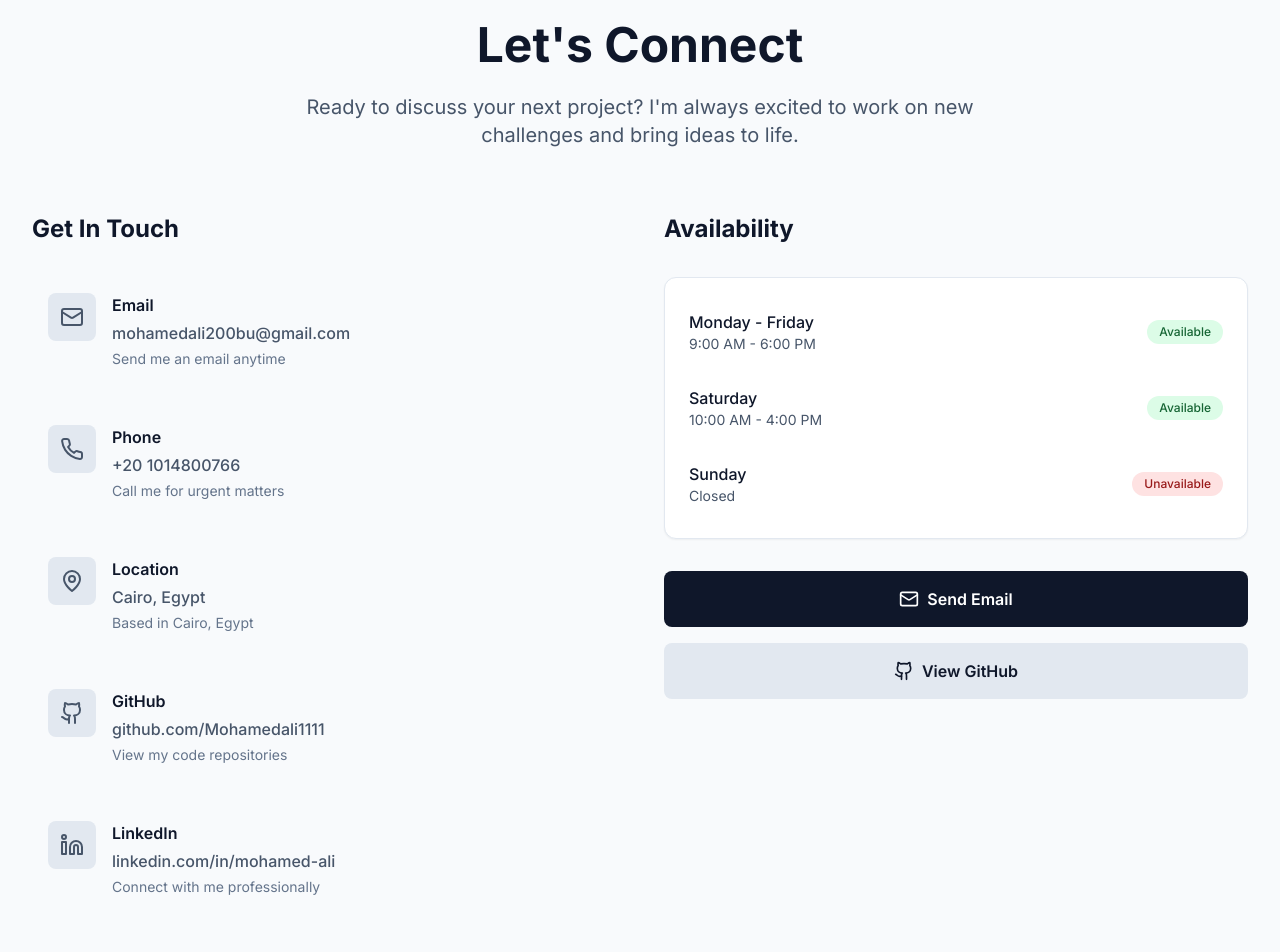
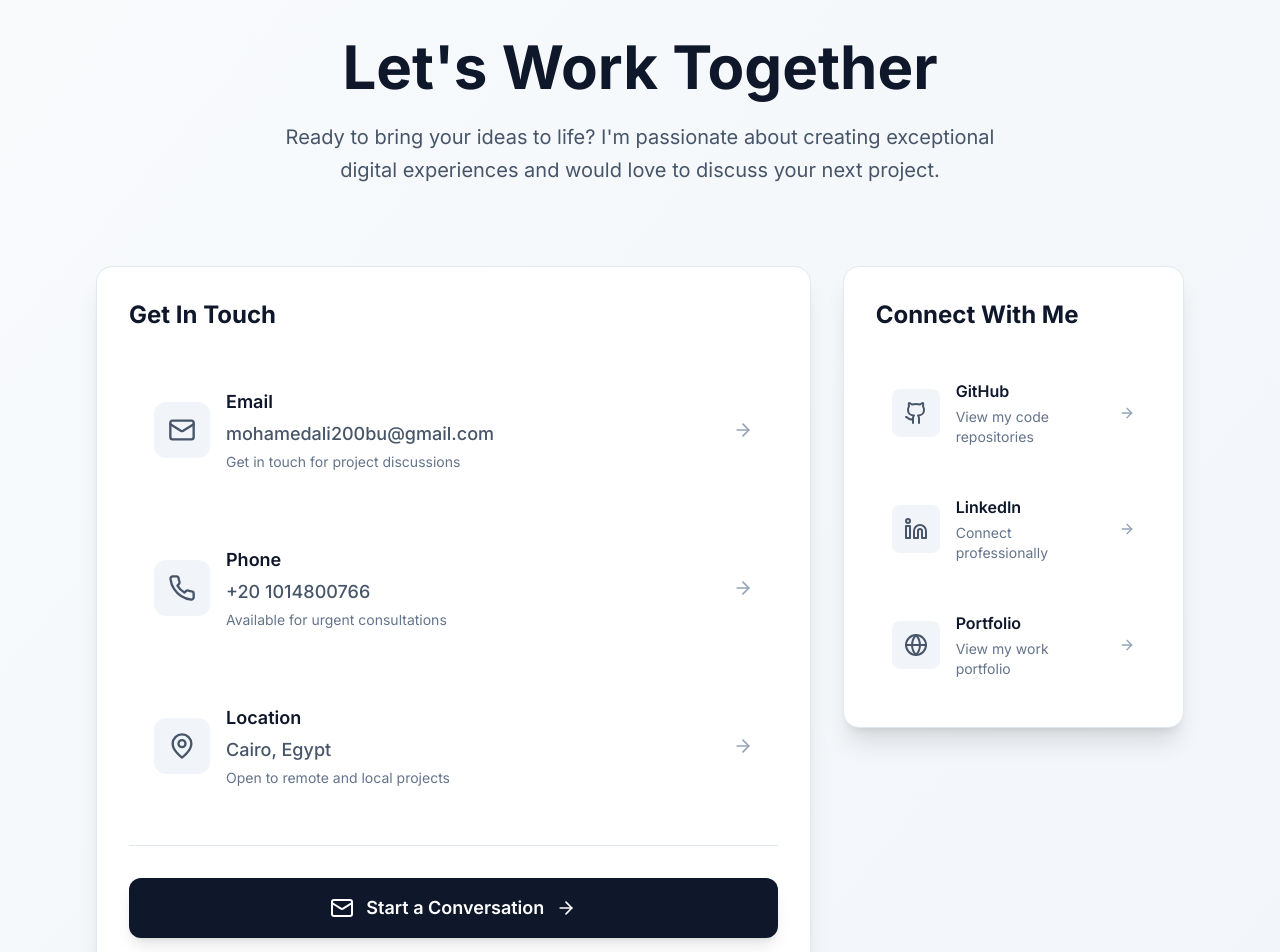
Before and after one commit to Mohamedali1111/usam_innovate_program_frontend, a React (Vite) app: page / in a window 1280 px wide. Shown: the part 8860-9812 px from the top of the page. Built offline with nearby package versions, Linux system fonts and the light colour scheme.

Commit message:
Create premium, clean, and professional contact section

```diff
--- a/src/components/sections/ContactSection.jsx
+++ b/src/components/sections/ContactSection.jsx
@@ -1,6 +1,6 @@
 import React from 'react'
 import { motion } from 'framer-motion'
-import { Mail, Phone, MapPin, Github, Linkedin, Globe, MessageCircle, Building } from 'lucide-react'
+import { Mail, Phone, MapPin, Github, Linkedin, Globe, MessageCircle, ArrowRight } from 'lucide-react'
 
 const ContactSection = () => {
   const contactInfo = [
@@ -9,22 +9,25 @@ const ContactSection = () => {
       label: 'Email',
       value: 'mohamedali200bu@gmail.com',
       link: 'mailto:mohamedali200bu@gmail.com',
-      description: 'Send me an email anytime'
+      description: 'Get in touch for project discussions'
     },
     {
       icon: Phone,
       label: 'Phone',
       value: '+20 1014800766',
       link: 'tel:+201014800766',
-      description: 'Call me for urgent matters'
+      description: 'Available for urgent consultations'
     },
     {
       icon: MapPin,
       label: 'Location',
       value: 'Cairo, Egypt',
       link: 'https://maps.google.com/?q=Cairo,Egypt',
-      description: 'Based in Cairo, Egypt'
-    },
+      description: 'Open to remote and local projects'
+    }
+  ]
+
+  const socialLinks = [
     {
       icon: Github,
       label: 'GitHub',
@@ -37,50 +40,47 @@ const ContactSection = () => {
       label: 'LinkedIn',
       value: 'linkedin.com/in/mohamed-ali',
       link: 'https://linkedin.com/in/mohamed-ali',
-      description: 'Connect with me professionally'
+      description: 'Connect professionally'
     },
     {
       icon: Globe,
-      label: 'Website',
+      label: 'Portfolio',
       value: 'mohamed-ali-portfolio.vercel.app',
       link: 'https://mohamed-ali-portfolio.vercel.app',
-      description: 'Visit my portfolio website'
+      description: 'View my work portfolio'
     }
   ]
 
-  const availability = [
-    { day: 'Monday - Friday', time: '9:00 AM - 6:00 PM', status: 'Available' },
-    { day: 'Saturday', time: '10:00 AM - 4:00 PM', status: 'Available' },
-    { day: 'Sunday', time: 'Closed', status: 'Unavailable' }
-  ]
-
   return (
-    <section id="contact" className="py-20 bg-slate-50 dark:bg-slate-900">
-      <div className="max-w-7xl mx-auto px-4 sm:px-6 lg:px-8">
+    <section id="contact" className="py-24 bg-gradient-to-br from-slate-50 to-slate-100 dark:from-slate-900 dark:to-slate-800">
+      <div className="max-w-6xl mx-auto px-4 sm:px-6 lg:px-8">
         {/* Header */}
         <motion.div
           initial={{ opacity: 0, y: 20 }}
           whileInView={{ opacity: 1, y: 0 }}
           transition={{ duration: 0.6 }}
           viewport={{ once: true }}
-          className="text-center mb-16"
+          className="text-center mb-20"
         >
-          <h2 className="text-4xl md:text-5xl font-bold text-slate-900 dark:text-white mb-6">
-            Let's Connect
+          <h2 className="text-5xl md:text-6xl font-bold text-slate-900 dark:text-white mb-6">
+            Let's Work Together
           </h2>
-          <p className="text-xl text-slate-600 dark:text-slate-300 max-w-3xl mx-auto">
-            Ready to discuss your next project? I'm always excited to work on new challenges and bring ideas to life.
+          <p className="text-xl text-slate-600 dark:text-slate-300 max-w-3xl mx-auto leading-relaxed">
+            Ready to bring your ideas to life? I'm passionate about creating exceptional digital experiences
+            and would love to discuss your next project.
           </p>
         </motion.div>
 
-        <div className="grid lg:grid-cols-2 gap-12">
-          {/* Contact Information */}
+        <div className="grid lg:grid-cols-3 gap-8">
+          {/* Primary Contact */}
           <motion.div
-            initial={{ opacity: 0, x: -20 }}
-            whileInView={{ opacity: 1, x: 0 }}
+            initial={{ opacity: 0, y: 20 }}
+            whileInView={{ opacity: 1, y: 0 }}
             transition={{ duration: 0.6 }}
             viewport={{ once: true }}
+            className="lg:col-span-2"
           >
+            <div className="bg-white dark:bg-slate-800 rounded-2xl p-8 shadow-xl border border-slate-200 dark:border-slate-700">
               <h3 className="text-2xl font-bold text-slate-900 dark:text-white mb-8">
                 Get In Touch
               </h3>
@@ -92,87 +92,89 @@ const ContactSection = () => {
                     href={item.link}
                     target={item.link.startsWith('http') ? '_blank' : '_self'}
                     rel={item.link.startsWith('http') ? 'noopener noreferrer' : ''}
-                  className="flex items-start space-x-4 p-4 rounded-lg hover:bg-white dark:hover:bg-slate-800 transition-colors duration-200 group"
+                    className="flex items-center space-x-4 p-6 rounded-xl hover:bg-slate-50 dark:hover:bg-slate-700 transition-all duration-200 group border border-transparent hover:border-slate-200 dark:hover:border-slate-600"
                     whileHover={{ scale: 1.02 }}
                     whileTap={{ scale: 0.98 }}
                   >
-                  <div className="flex-shrink-0 w-12 h-12 bg-slate-200 dark:bg-slate-700 rounded-lg flex items-center justify-center group-hover:bg-slate-300 dark:group-hover:bg-slate-600 transition-colors duration-200">
+                    <div className="flex-shrink-0 w-14 h-14 bg-slate-100 dark:bg-slate-700 rounded-xl flex items-center justify-center group-hover:bg-slate-200 dark:group-hover:bg-slate-600 transition-colors duration-200">
+                      <item.icon className="w-7 h-7 text-slate-600 dark:text-slate-300" />
+                    </div>
+                    <div className="flex-1">
+                      <h4 className="font-semibold text-slate-900 dark:text-white text-lg mb-1">
+                        {item.label}
+                      </h4>
+                      <p className="text-slate-600 dark:text-slate-300 font-medium text-lg mb-1">
+                        {item.value}
+                      </p>
+                      <p className="text-sm text-slate-500 dark:text-slate-400">
+                        {item.description}
+                      </p>
+                    </div>
+                    <ArrowRight className="w-5 h-5 text-slate-400 group-hover:text-slate-600 dark:group-hover:text-slate-300 transition-colors duration-200" />
+                  </motion.a>
+                ))}
+              </div>
+
+              {/* Call to Action */}
+              <motion.div
+                initial={{ opacity: 0, y: 10 }}
+                whileInView={{ opacity: 1, y: 0 }}
+                transition={{ duration: 0.6, delay: 0.2 }}
+                viewport={{ once: true }}
+                className="mt-8 pt-8 border-t border-slate-200 dark:border-slate-700"
+              >
+                <motion.a
+                  href="mailto:mohamedali200bu@gmail.com"
+                  className="inline-flex items-center justify-center w-full bg-slate-900 dark:bg-white text-white dark:text-slate-900 py-4 px-8 rounded-xl font-semibold text-lg hover:bg-slate-800 dark:hover:bg-slate-100 transition-all duration-200 shadow-lg hover:shadow-xl"
+                  whileHover={{ scale: 1.02 }}
+                  whileTap={{ scale: 0.98 }}
+                >
+                  <Mail className="w-6 h-6 mr-3" />
+                  Start a Conversation
+                  <ArrowRight className="w-5 h-5 ml-3" />
+                </motion.a>
+              </motion.div>
+            </div>
+          </motion.div>
+
+          {/* Social Links */}
+          <motion.div
+            initial={{ opacity: 0, y: 20 }}
+            whileInView={{ opacity: 1, y: 0 }}
+            transition={{ duration: 0.6, delay: 0.1 }}
+            viewport={{ once: true }}
+          >
+            <div className="bg-white dark:bg-slate-800 rounded-2xl p-8 shadow-xl border border-slate-200 dark:border-slate-700 h-fit">
+              <h3 className="text-2xl font-bold text-slate-900 dark:text-white mb-8">
+                Connect With Me
+              </h3>
+
+              <div className="space-y-4">
+                {socialLinks.map((item, index) => (
+                  <motion.a
+                    key={index}
+                    href={item.link}
+                    target="_blank"
+                    rel="noopener noreferrer"
+                    className="flex items-center space-x-4 p-4 rounded-xl hover:bg-slate-50 dark:hover:bg-slate-700 transition-all duration-200 group"
+                    whileHover={{ scale: 1.02 }}
+                    whileTap={{ scale: 0.98 }}
+                  >
+                    <div className="flex-shrink-0 w-12 h-12 bg-slate-100 dark:bg-slate-700 rounded-lg flex items-center justify-center group-hover:bg-slate-200 dark:group-hover:bg-slate-600 transition-colors duration-200">
                       <item.icon className="w-6 h-6 text-slate-600 dark:text-slate-300" />
                     </div>
                     <div className="flex-1">
                       <h4 className="font-semibold text-slate-900 dark:text-white mb-1">
                         {item.label}
                       </h4>
-                    <p className="text-slate-600 dark:text-slate-300 font-medium mb-1">
-                      {item.value}
-                    </p>
                       <p className="text-sm text-slate-500 dark:text-slate-400">
                         {item.description}
                       </p>
                     </div>
+                    <ArrowRight className="w-4 h-4 text-slate-400 group-hover:text-slate-600 dark:group-hover:text-slate-300 transition-colors duration-200" />
                   </motion.a>
                 ))}
               </div>
-          </motion.div>
-
-          {/* Availability & Quick Actions */}
-          <motion.div
-            initial={{ opacity: 0, x: 20 }}
-            whileInView={{ opacity: 1, x: 0 }}
-            transition={{ duration: 0.6 }}
-            viewport={{ once: true }}
-          >
-            <h3 className="text-2xl font-bold text-slate-900 dark:text-white mb-8">
-              Availability
-            </h3>
-
-            <div className="bg-white dark:bg-slate-800 rounded-xl p-6 shadow-sm border border-slate-200 dark:border-slate-700 mb-8">
-              <div className="space-y-4">
-                {availability.map((slot, index) => (
-                  <div key={index} className="flex items-center justify-between py-2">
-                    <div>
-                      <p className="font-medium text-slate-900 dark:text-white">
-                        {slot.day}
-                      </p>
-                      <p className="text-sm text-slate-600 dark:text-slate-300">
-                        {slot.time}
-                      </p>
-                    </div>
-                    <span className={`px-3 py-1 rounded-full text-xs font-medium ${
-                      slot.status === 'Available'
-                        ? 'bg-green-100 text-green-800 dark:bg-green-900 dark:text-green-200'
-                        : 'bg-red-100 text-red-800 dark:bg-red-900 dark:text-red-200'
-                    }`}>
-                      {slot.status}
-                    </span>
-                  </div>
-                ))}
-              </div>
-            </div>
-
-            {/* Quick Actions */}
-            <div className="space-y-4">
-              <motion.a
-                href="mailto:mohamedali200bu@gmail.com"
-                className="flex items-center justify-center w-full bg-slate-900 dark:bg-white text-white dark:text-slate-900 py-4 px-6 rounded-lg font-semibold hover:bg-slate-800 dark:hover:bg-slate-100 transition-colors duration-200"
-                whileHover={{ scale: 1.02 }}
-                whileTap={{ scale: 0.98 }}
-              >
-                <Mail className="w-5 h-5 mr-2" />
-                Send Email
-              </motion.a>
-
-              <motion.a
-                href="https://github.com/Mohamedali1111"
-                target="_blank"
-                rel="noopener noreferrer"
-                className="flex items-center justify-center w-full bg-slate-200 dark:bg-slate-700 text-slate-900 dark:text-white py-4 px-6 rounded-lg font-semibold hover:bg-slate-300 dark:hover:bg-slate-600 transition-colors duration-200"
-                whileHover={{ scale: 1.02 }}
-                whileTap={{ scale: 0.98 }}
-              >
-                <Github className="w-5 h-5 mr-2" />
-                View GitHub
-              </motion.a>
             </div>
           </motion.div>
         </div>
@@ -181,19 +183,19 @@ const ContactSection = () => {
         <motion.div
           initial={{ opacity: 0, y: 20 }}
           whileInView={{ opacity: 1, y: 0 }}
-          transition={{ duration: 0.6, delay: 0.2 }}
+          transition={{ duration: 0.6, delay: 0.3 }}
           viewport={{ once: true }}
-          className="text-center mt-16"
+          className="text-center mt-20"
         >
-          <div className="bg-slate-100 dark:bg-slate-800 rounded-xl p-8">
-            <MessageCircle className="w-12 h-12 text-slate-600 dark:text-slate-300 mx-auto mb-4" />
-            <h3 className="text-xl font-semibold text-slate-900 dark:text-white mb-2">
-              Let's Build Something Amazing Together
+          <div className="bg-gradient-to-r from-slate-100 to-slate-200 dark:from-slate-800 dark:to-slate-700 rounded-2xl p-12">
+            <MessageCircle className="w-16 h-16 text-slate-600 dark:text-slate-300 mx-auto mb-6" />
+            <h3 className="text-2xl font-bold text-slate-900 dark:text-white mb-4">
+              Ready to Create Something Amazing?
             </h3>
-            <p className="text-slate-600 dark:text-slate-300 max-w-2xl mx-auto">
+            <p className="text-slate-600 dark:text-slate-300 max-w-3xl mx-auto text-lg leading-relaxed">
               I'm always excited to work on new projects and collaborate with passionate people.
-              Whether you have a specific project in mind or just want to chat about technology,
-              I'd love to hear from you!
+              Whether you have a specific project in mind or just want to explore possibilities,
+              let's start a conversation and see what we can build together.
             </p>
           </div>
         </motion.div>
```
Lines whose indentation alone changed are shown as unchanged.
